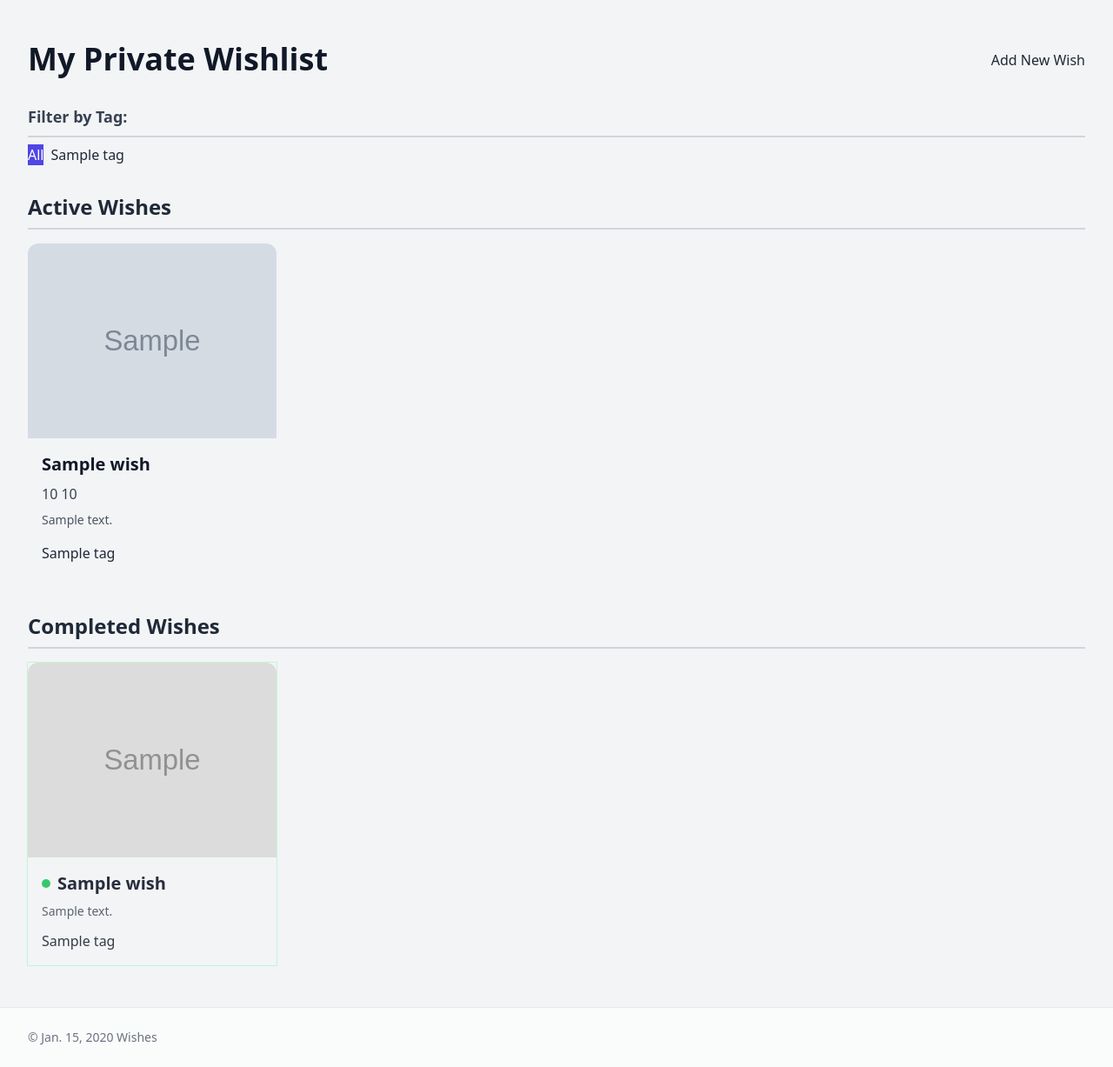
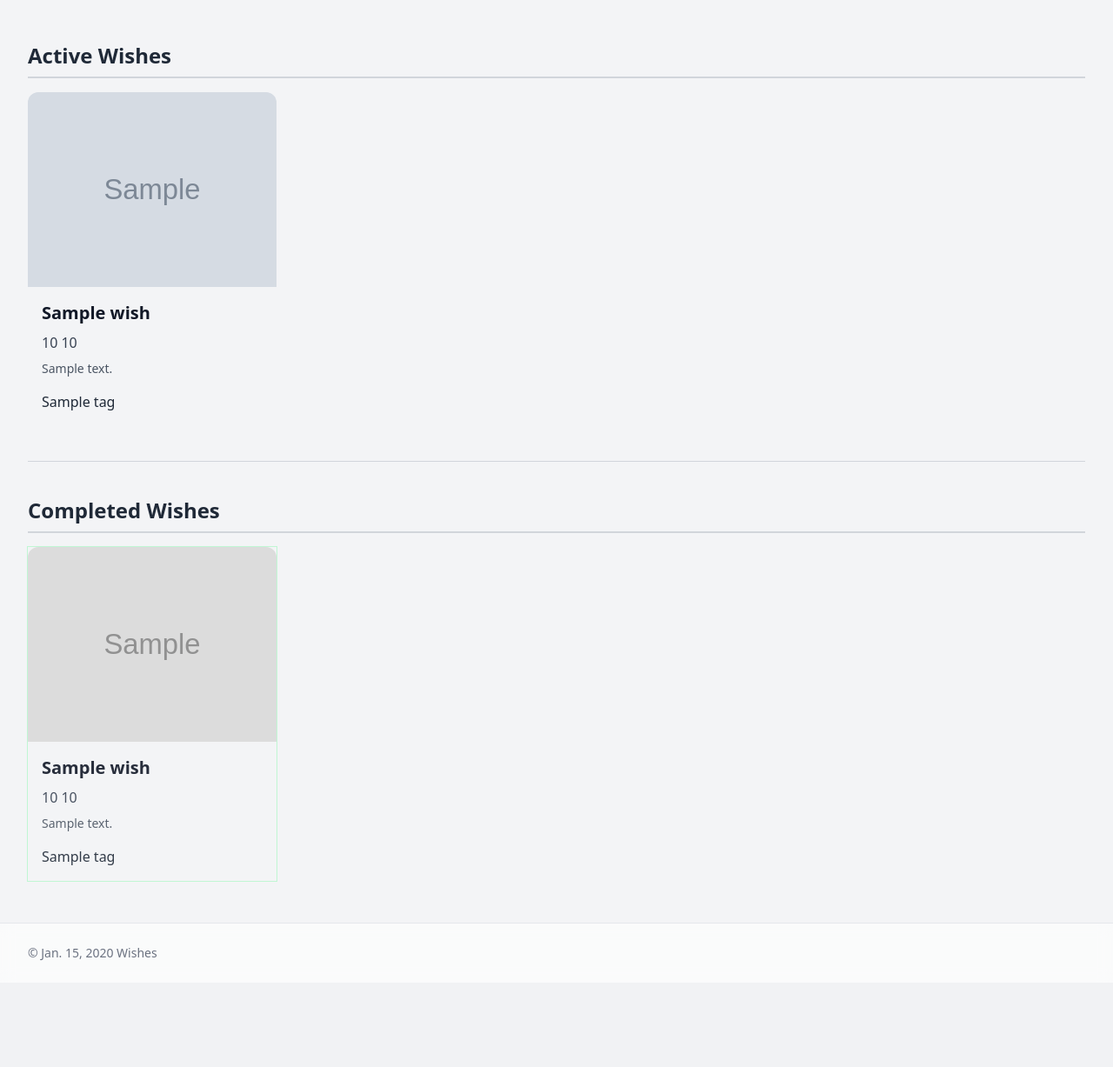
Before and after one commit to asechnaya/wishlist, a Django app: template wishes/templates/wishes/wish_list.html in a window 1280 px wide. Shown: the part 61-1288 px from the top of the page at 87% size. After the commit the page ends 1165 px from the top, so only its background shows below. Run offline with Django 5.2, Linux system fonts and the light colour scheme; tables that the repository leaves empty hold one stand-in row (values such as "Sample post"); the template is opened without the code that fills it: values that come from a table or form of the project are taken from there, most other values are stand-ins (such as "Sample title", 1, 10 or a date in 2020); grey boxes marked "Sample" are stand-in pictures; some libraries are stand-ins or nearby versions.

Commit message:
Refactor wishlist templates: streamline structure, improve accessibility, and enhance display consistency for active and completed wishes.

```diff
--- a/wishes/templates/base.html
+++ b/wishes/templates/base.html
@@ -28,6 +28,7 @@
              {% if current == 'wish_list' %}aria-current="page"{% endif %}>
             My Wishes
           </a>
+
           <a href="{% url 'add_wish' %}"
              class="text-gray-700 hover:text-gray-900 {% if current == 'add_wish' %}font-semibold text-gray-900 underline underline-offset-4{% endif %}"
              {% if current == 'add_wish' %}aria-current="page"{% endif %}>
--- a/wishes/templates/wishes/wish_list.html
+++ b/wishes/templates/wishes/wish_list.html
@@ -1,51 +1,33 @@
-<!DOCTYPE html>
-<html lang="en">
-<head>
-    <meta charset="UTF-8">
-    <meta name="viewport" content="width=device-width, initial-scale=1.0">
-    <title>My Wishlist</title>
-</head>
-<body class="bg-gray-100 font-sans text-gray-800">
 {% extends 'base.html' %}
+{% block title %}My Wishes{% endblock %}
+{% block content %}
 
-    {% block content %}
-    <div class="flex items-center justify-between mb-8 flex-wrap gap-4">
-        <h1 class="text-3xl sm:text-4xl font-extrabold text-gray-900 leading-tight">My Private Wishlist</h1>
-        <a href="{% url 'add_wish' %}" class="button button-primary whitespace-nowrap">
-            <span class="inline-block align-middle">
-                Add New Wish
-            </span>
-        </a>
+<!-- Active (Uncompleted) Wishes -->
+<section aria-labelledby="active-wishes">
+    <h3 id="active-wishes" class="text-2xl font-bold text-gray-800 mb-4 border-b-2 border-gray-300 pb-2">Active
+        Wishes</h3>
+
+    {% if active_wishes %}
+    {% with is_completed=False grid_extra='' %}
+    <div class="grid grid-cols-1 sm:grid-cols-2 md:grid-cols-3 lg:grid-cols-4 gap-6 {{ grid_extra }}">
+        {% for wish in active_wishes %}
+        {% url 'public_wish_detail' user.username wish.pk as wish_url %}
+        {% with card_extra=is_completed|yesno:'ring-1 ring-green-200,' img_modifiers=is_completed|yesno:'grayscale,transition-transform duration-300 hover:scale-105' %}
+        <div class="wish-card {{ card_extra }}">
+            <a href="{{ wish_url }}" class="block overflow-hidden">
+                {% if wish.image %}
+                <img src="{{ wish.image.url }}" alt="{{ wish.title|default:'Wish image' }}"
+                     class="w-full h-48 sm:h-56 object-cover rounded-t-xl {{ img_modifiers }}">
+                {% else %}
+                <div class="w-full h-48 sm:h-56 bg-gray-200 rounded-t-xl flex items-center justify-center text-gray-500">
+                    No Image
                 </div>
-
-    {# Filter section #}
-    <div class="mb-8">
-        <h3 class="text-lg font-semibold text-gray-700 mb-2 border-b-2 border-gray-300 pb-2">Filter by Tag:</h3>
-        <div class="flex flex-wrap gap-2">
-            <a href="{% url 'wish_list' %}" class="tag-link {% if not selected_tag %}bg-indigo-600 text-white{% endif %}">All</a>
-            {% for tag in tags %}
-                <a href="{% url 'wish_list' %}?tag={{ tag.name }}" class="tag-link {% if selected_tag == tag.name %}bg-indigo-600 text-white{% endif %}">{{ tag.name }}</a>
-            {% endfor %}
-        </div>
-    </div>
-
-    {# Not Completed (Active) Wishes section #}
-    <h3 class="text-2xl font-bold text-gray-800 mb-4 border-b-2 border-gray-300 pb-2">Active Wishes</h3>
-    {% if active_wishes %}
-        <div class="grid grid-cols-1 sm:grid-cols-2 md:grid-cols-3 lg:grid-cols-4 gap-6">
-            {% for wish in active_wishes %}
-                <div class="wish-card">
-                    <a href="{% url 'public_wish_detail' user.username wish.pk %}" class="block overflow-hidden">
-                        {% if wish.image %}
-                            <img src="{{ wish.image.url }}" alt="{{ wish.title }}" class="w-full h-48 sm:h-56 object-cover rounded-t-xl transition-transform duration-300 hover:scale-105">
-                        {% else %}
-                            <div class="w-full h-48 sm:h-56 bg-gray-200 rounded-t-xl flex items-center justify-center text-gray-500">No Image</div>
                 {% endif %}
             </a>
             <div class="p-4 flex-grow flex flex-col justify-between">
                 <div>
                     <h3 class="text-xl font-bold text-gray-900 mb-2">
-                                <a href="{% url 'public_wish_detail' user.username wish.pk %}" class="hover:text-indigo-700">{{ wish.title }}</a>
+                        <a href="{{ wish_url }}" class="hover:text-indigo-700">{{ wish.title }}</a>
                     </h3>
                     {% if wish.price %}
                     <p class="text-gray-700 font-medium mb-2">{{ wish.price }} {{ wish.price_currency }}</p>
@@ -61,45 +43,67 @@
                 </div>
             </div>
         </div>
+        {% endwith %}
         {% endfor %}
     </div>
+    {% endwith %}
     {% else %}
     <p class="text-gray-600 mb-8">No active wishes found.</p>
     {% endif %}
+</section>
 
-    {# Completed Wishes section #}
-    <h3 class="text-2xl font-bold text-gray-800 mt-10 mb-4 border-b-2 border-gray-300 pb-2">Completed Wishes</h3>
+{% if active_wishes and completed_wishes %}
+<hr class="my-10 border-t border-gray-300">
+{% endif %}
+
+<!-- Completed Wishes -->
+<section aria-labelledby="completed-wishes">
+    <h3 id="completed-wishes" class="text-2xl font-bold text-gray-800 mb-4 border-b-2 border-gray-300 pb-2">Completed
+        Wishes</h3>
+
     {% if completed_wishes %}
-        <div class="grid grid-cols-1 sm:grid-cols-2 md:grid-cols-3 lg:grid-cols-4 gap-6 opacity-90">
+    {% with is_completed=True grid_extra='opacity-90' %}
+    <div class="grid grid-cols-1 sm:grid-cols-2 md:grid-cols-3 lg:grid-cols-4 gap-6 {{ grid_extra }}">
         {% for wish in completed_wishes %}
-                <div class="wish-card ring-1 ring-green-200">
-                    <a href="{% url 'public_wish_detail' user.username wish.pk %}" class="block overflow-hidden">
+        {% url 'public_wish_detail' user.username wish.pk as wish_url %}
+        {% with card_extra=is_completed|yesno:'ring-1 ring-green-200,' img_modifiers=is_completed|yesno:'grayscale,transition-transform duration-300 hover:scale-105' %}
+        <div class="wish-card {{ card_extra }}">
+            <a href="{{ wish_url }}" class="block overflow-hidden">
                 {% if wish.image %}
-                            <img src="{{ wish.image.url }}" alt="{{ wish.title }}" class="w-full h-48 sm:h-56 object-cover grayscale rounded-t-xl">
+                <img src="{{ wish.image.url }}" alt="{{ wish.title|default:'Wish image' }}"
+                     class="w-full h-48 sm:h-56 object-cover rounded-t-xl {{ img_modifiers }}">
                 {% else %}
-                            <div class="w-full h-48 sm:h-56 bg-gray-200 rounded-t-xl flex items-center justify-center text-gray-500">No Image</div>
+                <div class="w-full h-48 sm:h-56 bg-gray-200 rounded-t-xl flex items-center justify-center text-gray-500">
+                    No Image
+                </div>
                 {% endif %}
             </a>
-                    <div class="p-4">
-                        <h3 class="text-xl font-semibold text-gray-900 flex items-center gap-2">
-                            <span class="inline-block w-2.5 h-2.5 bg-green-500 rounded-full"></span>
-                            {{ wish.title }}
+            <div class="p-4 flex-grow flex flex-col justify-between">
+                <div>
+                    <h3 class="text-xl font-bold text-gray-900 mb-2">
+                        <a href="{{ wish_url }}" class="hover:text-indigo-700">{{ wish.title }}</a>
                     </h3>
+                    {% if wish.price %}
+                    <p class="text-gray-700 font-medium mb-2">{{ wish.price }} {{ wish.price_currency }}</p>
+                    {% endif %}
                     {% if wish.description %}
-                            <p class="text-gray-600 text-sm mt-2 line-clamp-3">{{ wish.description }}</p>
+                    <p class="text-gray-600 text-sm line-clamp-3">{{ wish.description }}</p>
                     {% endif %}
-                        <div class="mt-3 flex flex-wrap gap-2">
+                </div>
+                <div class="mt-4 flex flex-wrap gap-2">
                     {% for tag in wish.tags.all %}
                     <span class="tag">{{ tag.name }}</span>
                     {% endfor %}
                 </div>
             </div>
         </div>
+        {% endwith %}
         {% endfor %}
     </div>
+    {% endwith %}
     {% else %}
     <p class="text-gray-600">No completed wishes yet.</p>
     {% endif %}
+</section>
+
         {% endblock %}
-</body>
-</html>
```
Lines whose indentation alone changed are shown as unchanged.
